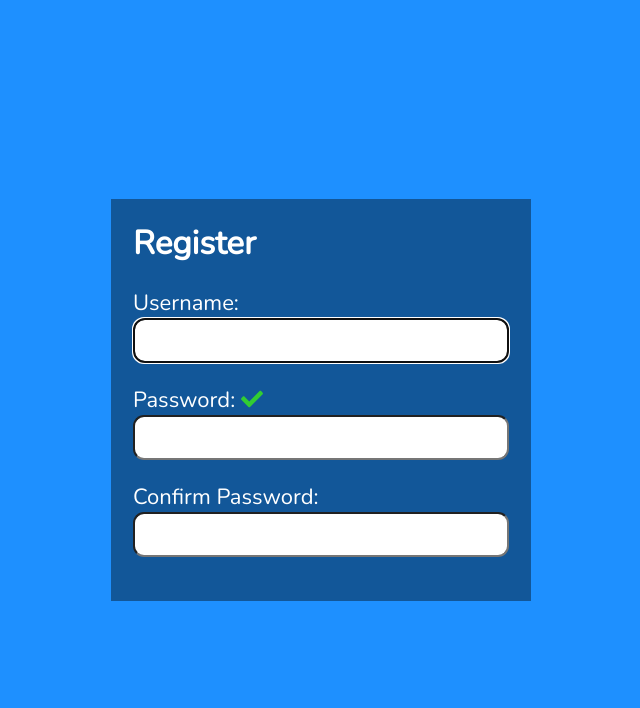
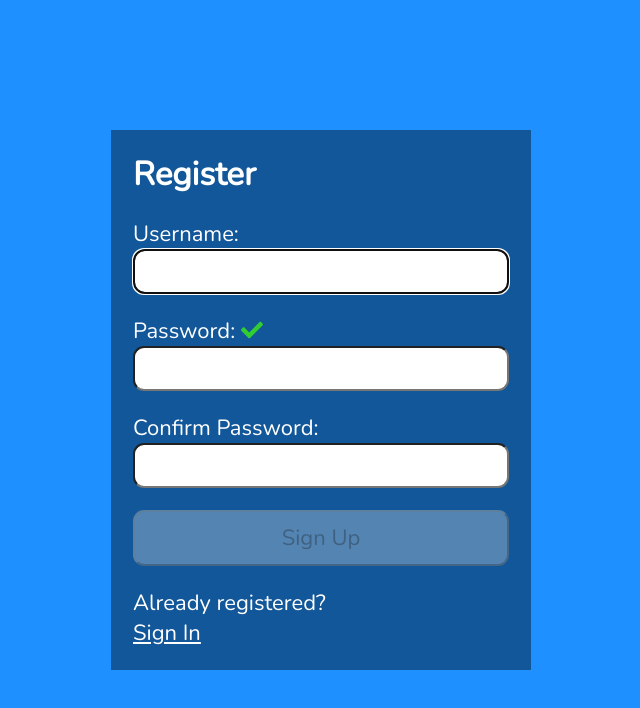
Before and after one commit to Milli-Mi/react-register-form, a React (Create React App) app: page / in a window 1280 px wide. Shown: the top 708 px of the page, without its empty margins (319-959 px from the left). Built offline with nearby package versions, Linux system fonts and the light colour scheme.

Commit message:
Update Register.js

```diff
--- a/src/Register.js
+++ b/src/Register.js
@@ -2,7 +2,7 @@ import { useRef, useState, useEffect } from 'react';
 import {
     faCheck,
     faTimes,
-    faInfoCircle
+    faInfoCircle,
 } from '@fortawesome/free-solid-svg-icons';
 import { FontAwesomeIcon } from '@fortawesome/react-fontawesome';
 
@@ -12,7 +12,6 @@ const PWD_REGEX = /^(?=.*[a-z])(?=.*[A-Z])(?=.*[0-9])(?=.*[!@#$%]).{8,24}$/;
 const Register = () => {
     const userRef = useRef();
     const errRef = useRef();
-
 
     const [user, setUser] = useState('');
     const [validName, setValidName] = useState(false);
@@ -31,14 +30,14 @@ const Register = () => {
 
     useEffect(() => {
         userRef.current.focus();
-    }, [])
+    }, []);
 
     useEffect(() => {
         const result = USER_REGEX.test(user);
         console.log(result);
         console.log(user);
         setValidName(result);
-    }, [user])
+    }, [user]);
 
     useEffect(() => {
         const result = PWD_REGEX.test(pwd);
@@ -47,11 +46,11 @@ const Register = () => {
         setValidPwd(result);
         const match = pwd === matchPwd;
         setValidPwd(match);
-    }, [pwd, matchPwd])
+    }, [pwd, matchPwd]);
 
     useEffect(() => {
         setErrMsg('');
-    }, [user, pwd, matchPwd])
+    }, [user, pwd, matchPwd]);
 
     return (
         <section>
@@ -107,15 +106,15 @@ const Register = () => {
                     <span className={validPwd ? 'valid' : 'hide'}>
                         <FontAwesomeIcon icon={faCheck} />
                     </span>
-                    <span className={validPwd || pwd ? 'hide' : 'invalid'}>
+                    <span className={validPwd || !pwd ? 'hide' : 'invalid'}>
                         <FontAwesomeIcon icon={faTimes} />
                     </span>
                 </label>
                 <input
                     type='password'
                     id='password'
+                    onChange={(e) => setPwd(e.target.value)}
                     value={pwd}
-                    onChange={(e) => setPwd(e.target.value)}
                     required
                     aria-invalid={validPwd ? 'false' : 'true'}
                     aria-describedby='pwdnote'
@@ -142,7 +141,7 @@ const Register = () => {
                 <label htmlFor='confirm_pwd'>
                     Confirm Password:
                     <span className={validMatch && matchPwd ? 'valid' : 'hide'}>
-                        <FontAwesomeIcon icon={faInfoCircle} />
+                        <FontAwesomeIcon icon={faCheck} />
                     </span>
                     <span
                         className={validMatch || !matchPwd ? 'hide' : 'invalid'}
@@ -152,13 +151,14 @@ const Register = () => {
                 </label>
                 <input
                     type='password'
+                    id='confirm_pwd'
+                    onChange={(e) => setMatchPwd(e.target.value)}
                     value={matchPwd}
-                    onChange={(e) => setMatchPwd(e.target.value)}
                     required
-                    aria-invalid={matchPwd ? 'false' : 'true'}
+                    aria-invalid={validMatch ? 'false' : 'true'}
+                    aria-describedby='confirmnote'
                     onFocus={() => setMatchFocus(true)}
                     onBlur={() => setMatchFocus(false)}
-                    aria-describedby='confirmnote'
                 />
                 <p
                     id='confirmnote'
@@ -169,9 +169,26 @@ const Register = () => {
                     <FontAwesomeIcon icon={faInfoCircle} />
                     Must match the first password input field.
                 </p>
+
+                <button
+                    disabled={
+                        !validName || !validPwd || !validMatch ? true : false
+                    }
+                >
+                    Sign Up
+                </button>
             </form>
+
+            <p>
+                Already registered?
+                <br />
+                <span className='line'>
+                    {/*put router link here*/}
+                    <a href='#'>Sign In</a>
+                </span>
+            </p>
         </section>
     );
 };
 
-export default Register
+export default Register;
```
Lines whose indentation alone changed are shown as unchanged.
